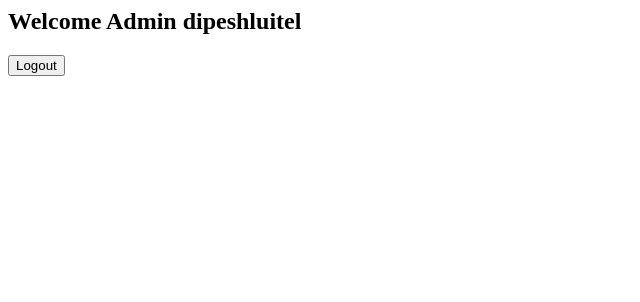
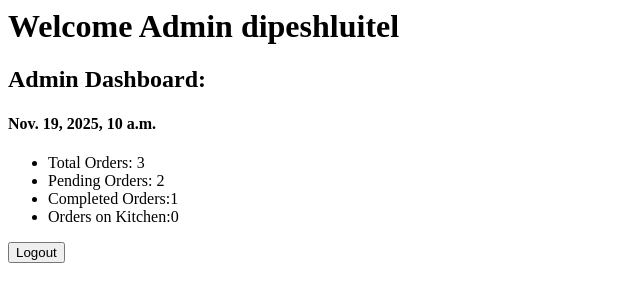
Before and after one commit to dipeshluitel/RestaurantManagementSystem, a Django app: page /dashboard/admin/ in a window 1280 px wide. Shown: the top 302 px of the page, without its empty margins (0-640 px from the left). Run offline with Django 5.2, Linux system fonts and the light colour scheme; a user stored in the database is signed in; data comes from the database, SQL or seed files in the repository; both versions use the stored data as it was after the commit.

Commit message:
added infos inside Admin Dashboard

```diff
--- a/restaurant_management/core/templates/core/admin_dashboard.html
+++ b/restaurant_management/core/templates/core/admin_dashboard.html
@@ -1,4 +1,14 @@
-<h2>Welcome Admin {{ user.username }}</h2>
+<h1>Welcome Admin <span>{{ user.username }}</span></h1>
+<h2>Admin Dashboard:</h2>
+<h4>{{time}}</h4>
+
+<ul>
+    <li>Total Orders: {{order_count}} </li>
+    <li>Pending Orders: {{pending}}</li>
+    <li>Completed Orders:{{completed}}</li>
+    <li>Orders on Kitchen:{{cooking}}</li>
+</ul>
+
 <form method="post" action = '{% url 'logout'%}'>
     {% csrf_token %}
     <button type="submit">Logout</button>
--- a/restaurant_management/core/views.py
+++ b/restaurant_management/core/views.py
@@ -1,8 +1,12 @@
+import datetime
 from django.shortcuts import render,redirect
 from django.contrib.auth.decorators import login_required
 from django.contrib.auth.models import Group
 from django.contrib.auth.views import LoginView
 from django.urls import reverse_lazy
+
+from .models import Order
+
 # Create your views here.
 class CustomLogin(LoginView):
     template_name = 'login.html'
@@ -24,7 +28,17 @@ class CustomLogin(LoginView):
 def admin_dashboard(request):
     if request.user.profile.role != 'Admin':
         return redirect('login')
-    return render(request, 'admin_dashboard.html')
+    time = datetime.datetime.now()
+    order_count = Order.objects.count()
+    pending_order_count = Order.objects.filter(status='pending').count()
+    completed_order_count = Order.objects.filter(status='serverd').count()
+    cooking_order_count = Order.objects.filter(status='cooking').count()
+    return render(request, 'admin_dashboard.html',
+    {'order_count':order_count,
+    'completed':completed_order_count,
+    'pending':pending_order_count,
+    'cooking':cooking_order_count,
+    'time':time})
 
 @login_required
 def waiter_dashboard(request):
```
Also changed, not shown: restaurant_management/db.sqlite3.
